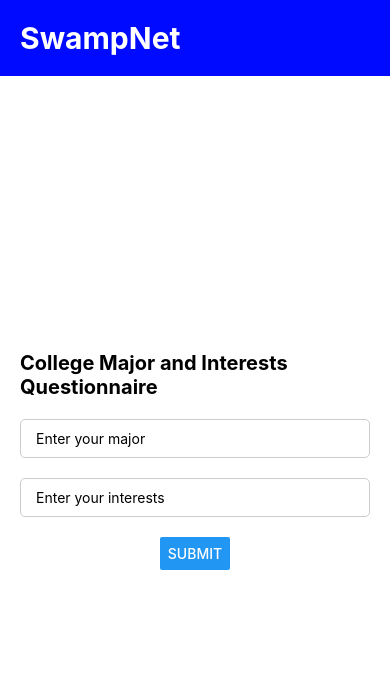
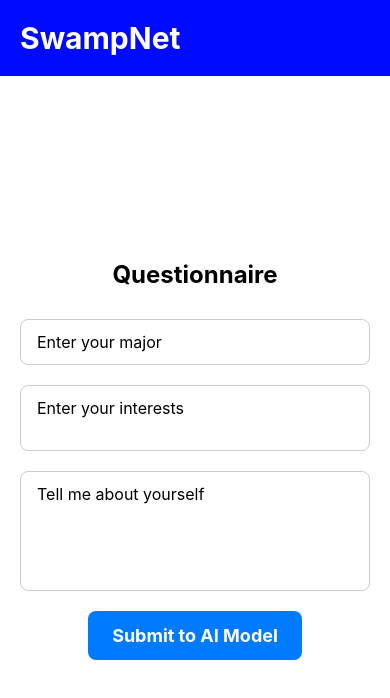
Before and after one commit to fmcubium/OSC-MiniHack2024-App, a React Native app: screen /Profile in a window 390 px wide. Shown: the top 698 px of the page. Built offline with nearby package versions, Linux system fonts and the light colour scheme.

Commit message:
more ui changes

```diff
--- a/src/components/screens/profile.js
+++ b/src/components/screens/profile.js
@@ -26,15 +26,37 @@ export default function Profile() {
     alert('Upgrading');
   };
 
+  // Hardcoded tags based on club descriptions
+  const tags = [
+    'Software Development',
+    'Programming',
+    'Professional Development',
+    'Asian',
+    'Inclusivity',
+    'Diversity',
+    'Technical',
+  ];
+
   return (
-    <View style={{ backgroundColor: 'white', height: '100%' }}>
+    <View style={{ backgroundColor: 'white', height: '100%', justifyContent: 'space-between' }}>
       <View style={{ justifyContent: 'center', alignItems: 'center' }}>
         <View style={{ ...styles.imageContainer, justifyContent: 'center', alignItems: 'center' }}>
           <Image source={require('../../images/clubProfile.jpg')} style={styles.image} />
         </View>
         <Text style={styles.profileText}>Kovidh Gandreti</Text>
+        <Text style={styles.year}>1st Year: Computer Science</Text>
       </View>
-      <View style={{ alignItems: 'center', justifyContent: 'center' }}>
+      <View>
+        <Text style={styles.title}>Tags</Text>
+        <View style={styles.tagsContainer}>
+          {tags.map((tag, index) => (
+            <Text key={index} style={styles.tag}>
+              {tag}
+            </Text>
+          ))}
+        </View>
+      </View>
+      <View style={{ alignItems: 'center', marginBottom: 20 }}>
         <View style={{ width: SCREEN_WIDTH }}>
           <FlatList
             horizontal
@@ -74,6 +96,11 @@ const styles = StyleSheet.create({
     fontSize: 25,
     fontWeight: 'bold',
   },
+  year: {
+    fontSize: 18,
+    fontWeight: 'bold',
+    marginTop: 5,
+  },
   image: {
     width: '100%',
     height: '100%',
@@ -93,4 +120,24 @@ const styles = StyleSheet.create({
     letterSpacing: 0.25,
     color: 'white',
   },
+  tagsContainer: {
+    flexDirection: 'row',
+    flexWrap: 'wrap',
+    justifyContent: 'center',
+    marginTop: 10,
+  },
+  tag: {
+    margin: 5,
+    paddingHorizontal: 10,
+    paddingVertical: 5,
+    borderRadius: 20,
+    borderWidth: 1,
+    borderColor: '#000AFF',
+  },
+  title: {
+    fontSize: 20,
+    fontWeight: 'bold',
+    textAlign: 'center',
+    marginTop: 20,
+  },
 });
--- a/src/components/screens/questions.js
+++ b/src/components/screens/questions.js
@@ -1,25 +1,35 @@
 import React, { useState } from 'react';
-import { StyleSheet, View, Text, TextInput, Button } from 'react-native';
+import { StyleSheet, View, Text, TextInput, TouchableOpacity, ActivityIndicator } from 'react-native';
 
 const Questionnaire = ({ onComplete }) => {
   const [major, setMajor] = useState('');
   const [interests, setInterests] = useState('');
+  const [about, setAbout] = useState('');
+  const [loading, setLoading] = useState(false);
 
   const handleComplete = () => {
+    // Show loading animation
+    setLoading(true);
+
+    // Simulate a delay before completing the questionnaire
+    setTimeout(() => {
       // Here you can perform any necessary validation or processing of the questionnaire data
-    // For simplicity, let's just check if major and interests are not empty
-    if (major.trim() !== '' && interests.trim() !== '') {
+      // For simplicity, let's just check if major, interests, and about are not empty
+      if (major.trim() !== '' && interests.trim() !== '' && about.trim() !== '') {
         // Call the onComplete function passed from the parent component
-      onComplete({ major, interests }); // Pass the entered data to the parent component
+        onComplete({ major, interests, about }); // Pass the entered data to the parent component
       } else {
         // Handle invalid input, show an error message, etc.
         alert('Please fill out all fields.');
       }
+      // Hide loading animation
+      setLoading(false);
+    }, 10000); // Adjust the timeout value as needed (in milliseconds)
   };
 
   return (
     <View style={styles.container}>
-      <Text style={styles.heading}>College Major and Interests Questionnaire</Text>
+      <Text style={styles.heading}>Questionnaire</Text>
       <TextInput
         style={styles.input}
         placeholder="Enter your major"
@@ -31,8 +41,22 @@ const Questionnaire = ({ onComplete }) => {
         placeholder="Enter your interests"
         value={interests}
         onChangeText={text => setInterests(text)}
+        multiline
       />
-      <Button title="Submit" onPress={handleComplete} />
+      <TextInput
+        style={[styles.input, { height: 120 }]}
+        placeholder="Tell me about yourself"
+        value={about}
+        onChangeText={text => setAbout(text)}
+        multiline
+      />
+      <TouchableOpacity style={styles.button} onPress={handleComplete} disabled={loading}>
+        {loading ? (
+          <ActivityIndicator color="#fff" />
+        ) : (
+          <Text style={styles.buttonText}>Submit to AI Model</Text>
+        )}
+      </TouchableOpacity>
     </View>
   );
 };
@@ -45,18 +69,34 @@ const styles = StyleSheet.create({
     paddingHorizontal: 20,
   },
   heading: {
-    fontSize: 20,
+    fontSize: 24,
     fontWeight: 'bold',
-    marginBottom: 20,
+    marginBottom: 30,
+    textAlign: 'center',
   },
   input: {
     borderWidth: 1,
     borderColor: '#ccc',
-    borderRadius: 5,
-    paddingVertical: 10,
-    paddingHorizontal: 15,
+    borderRadius: 8,
+    paddingVertical: 12,
+    paddingHorizontal: 16,
     marginBottom: 20,
     width: '100%',
+    fontSize: 16,
+  },
+  button: {
+    backgroundColor: '#007AFF',
+    borderRadius: 8,
+    paddingVertical: 14,
+    paddingHorizontal: 24,
+    alignItems: 'center',
+    justifyContent: 'center',
+  },
+  buttonText: {
+    color: '#fff',
+    fontSize: 18,
+    fontWeight: 'bold',
+    textAlign: 'center',
   },
 });
 
```
Also changed, not shown: src/lottie/profile.json (+1 -1 lines). Lines whose indentation alone changed are shown as unchanged.
